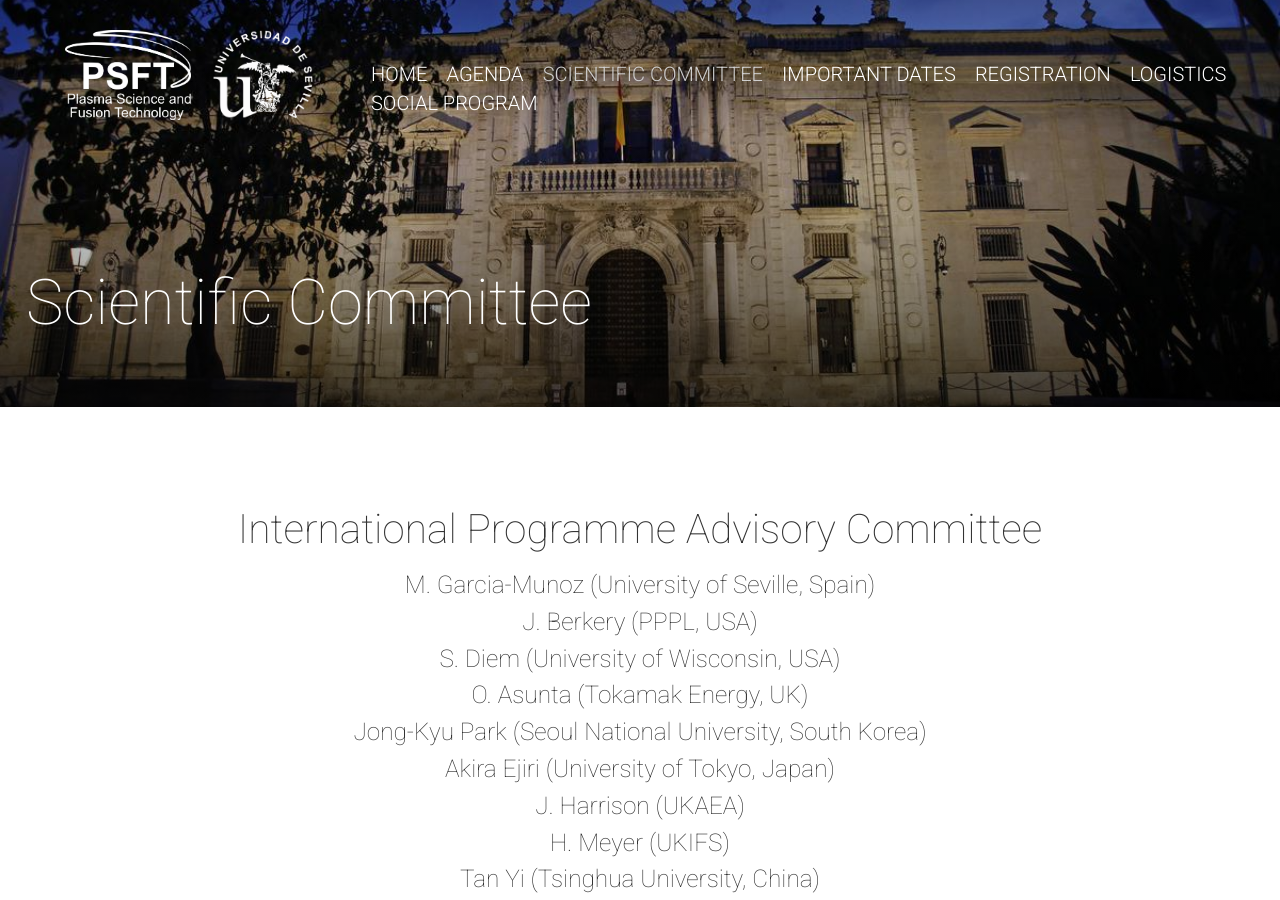
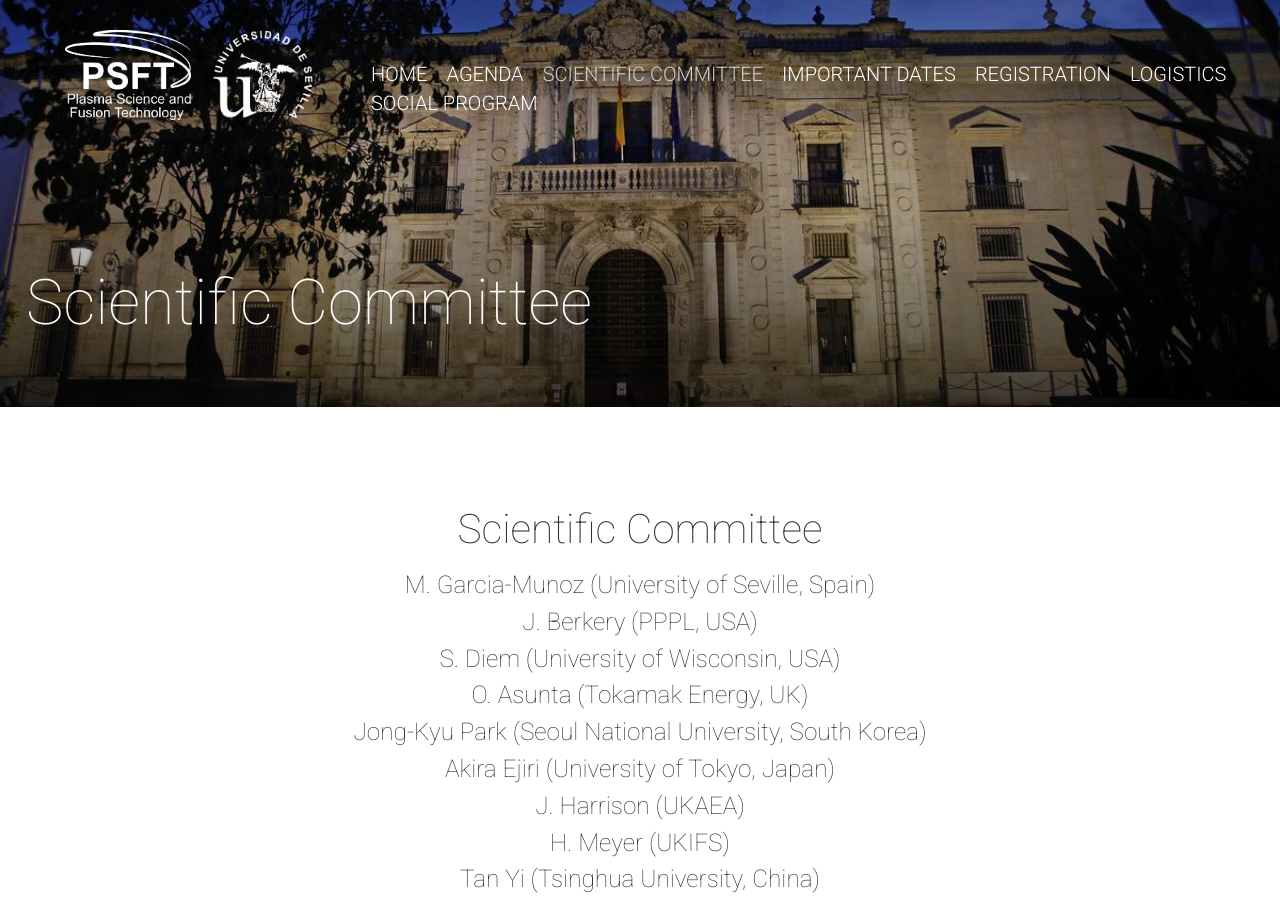
Before and after one commit to PSFTseville/ISTW2026, a Jekyll site: the page built from scientific-committee.html, in a window 1280 px wide and 900 px high. Built offline with Jekyll 4.4.1, drawn with Linux system fonts in a browser that asks for light colours; nearby versions of some CDN libraries; comment, search, counter and statistics services are not loaded.

Commit message:
feat: update title

```diff
--- a/_includes/scientific-committee.html
+++ b/_includes/scientific-committee.html
@@ -2,7 +2,7 @@
 <section id="team" class="team">
      <div class="content-wrapper">
         <div class="col-lg-10 col-lg-offset-1 text-center">
-            <h4 class="text-left animated hiding appear-animation-trigger" data-animation="fadeInUp" data-delay="0">International Programme Advisory Committee</h4>
+            <h4 class="text-left animated hiding appear-animation-trigger" data-animation="fadeInUp" data-delay="0">Scientific Committee</h4>
             {% for teamMember in site.data.scientific-committee %} {% if teamMember.team != null %}
                 <h6 class="name">{{ teamMember.name }} <span>{{ teamMember.surname }} {{ teamMember.title }}</span></h6>
 
```
